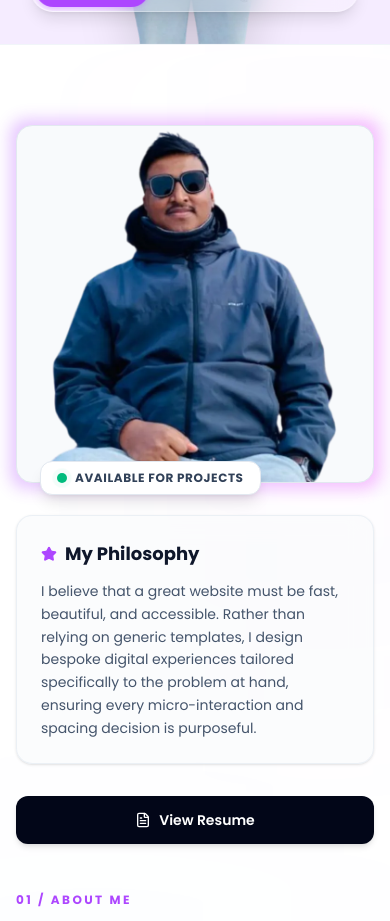
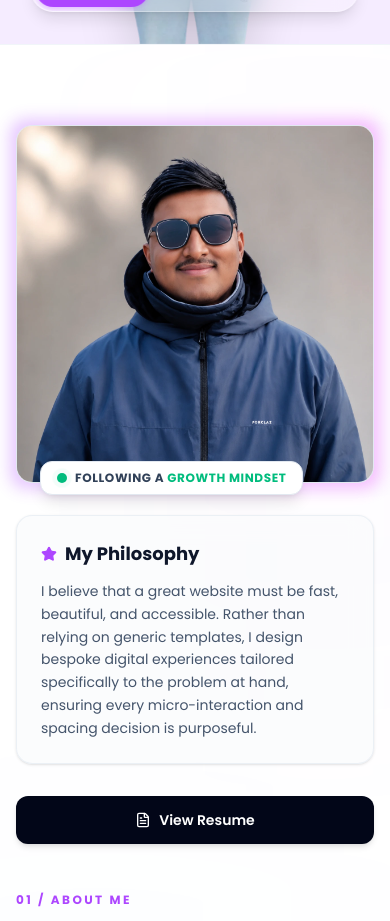
Before and after one commit to pujanjoci/Profile-Next-, a Next.js app: page / in a window 390 px wide. Shown: the part 800-1721 px from the top of the page. Built offline with nearby package versions, Linux system fonts and the light colour scheme.

Commit message:
feat: implement About section with responsive layout, categorized skill display, and profile image integration

```diff
--- a/app/about/page.tsx
+++ b/app/about/page.tsx
@@ -14,7 +14,6 @@ export default function AboutPage() {
           name="Pujan"
           bio="I am a developer and designer based in Nepal, focused on crafting polished, performant web applications and high-fidelity user experiences. With a background that bridges front-end architecture and visual design, I build interfaces that are clean, responsive, and intuitive."
           skills={['React', 'Next.js', 'TypeScript', 'Tailwind CSS', 'HTML', 'CSS', 'JS', 'MySQL', 'Supabase', 'Figma', 'Git/GitHub', 'Canva', 'Photoshop']}
-          profileImage="/Pujan(ghandruk-sitting)-profile.webp"
         />
       </div>
       <Footer />
--- a/app/components/About.tsx
+++ b/app/components/About.tsx
@@ -2,13 +2,14 @@ import Image from 'next/image';
 import { motion } from 'framer-motion';
 import { FileText, Star } from 'lucide-react';
 import Link from 'next/link';
+import defaultProfileImage from '@/public/chatgpt-headshot.webp';
 
 export interface AboutProps {
   id?: string;
   name?: string;
   bio?: string;
   skills?: string[];
-  profileImage?: string;
+  profileImage?: any;
 }
 
 export default function About({
@@ -16,7 +17,7 @@ export default function About({
   name = "Pujan",
   bio,
   skills = [],
-  profileImage = "/Pujan(ghandruk-sitting)-profile.webp",
+  profileImage = defaultProfileImage,
 }: AboutProps) {
   const defaultSkills = skills.length > 0 ? skills : [
     'React', 'Next.js', 'TypeScript', 'Tailwind CSS', 'HTML', 'CSS', 'JS',
@@ -107,7 +108,7 @@ export default function About({
                   <span className="relative inline-flex rounded-full h-2.5 w-2.5 bg-emerald-500"></span>
                 </span>
                 <span className="text-xs font-bold text-slate-700 dark:text-slate-300 uppercase tracking-wider">
-                  Available for Projects
+                  Following a <span className="text-emerald-500">Growth Mindset</span>
                 </span>
               </div>
             </motion.div>
--- a/app/components/LazyHomeSections.tsx
+++ b/app/components/LazyHomeSections.tsx
@@ -77,7 +77,6 @@ export default function LazyHomeSections() {
           name="Pujan"
           bio="I am a developer and designer based in Nepal, focused on crafting polished, performant web applications and high-fidelity user experiences. With a background that bridges front-end architecture and visual design, I build interfaces that are clean, responsive, and intuitive."
           skills={['React', 'Next.js', 'TypeScript', 'Tailwind CSS', 'HTML', 'CSS', 'JS', 'MySQL', 'Supabase', 'Figma', 'Git/GitHub', 'Canva', 'Photoshop']}
-          profileImage="/Pujan(ghandruk-sitting)-profile.webp"
         />
       </LazyMount>
 
```
Also changed, not shown: public/Pujan(ghandruk-sitting)-profile-remove.webp (renamed from public/Pujan(ghandruk-sitting)-profile.webp), public/chatgpt-headshot.webp (added).
